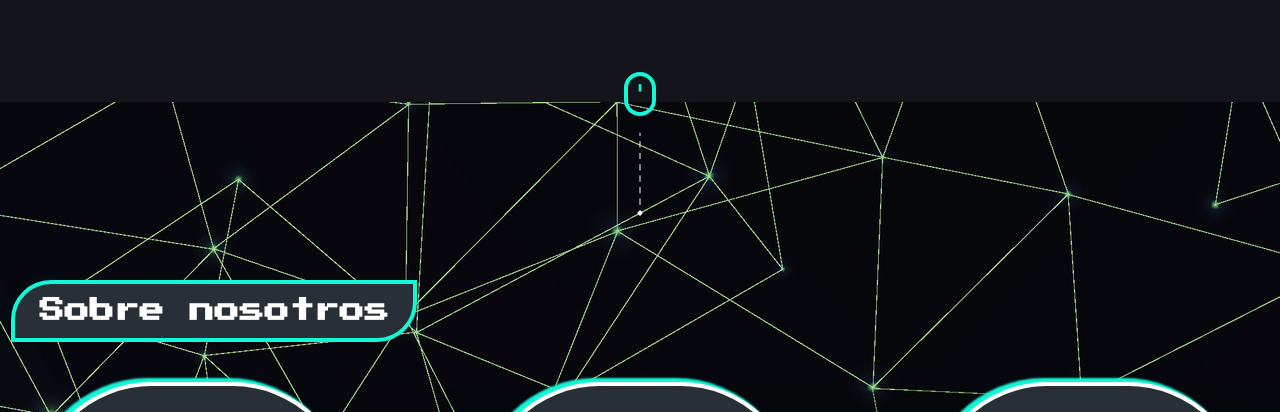
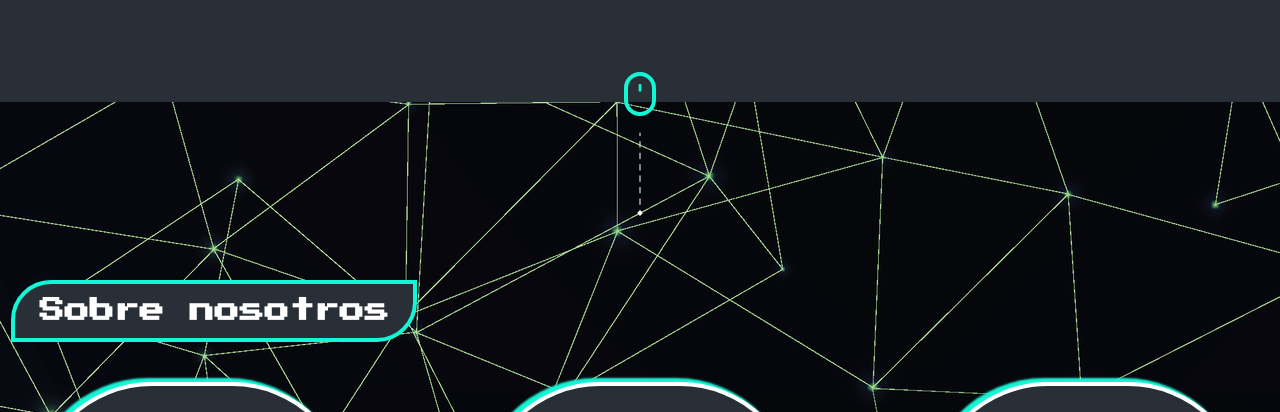
Before and after one commit to galveniano/aboti, an Astro site: page / in a window 1280 px wide. Shown: the part 787-1199 px from the top of the page. Built offline with nearby package versions, Linux system fonts and the light colour scheme; Astro itself is replaced by a stand-in of ours; what @midudev/tailwind-animations would draw is missing.

Commit message:
he cambiado el tema de fondo

```diff
--- a/src/layouts/Layout.astro
+++ b/src/layouts/Layout.astro
@@ -33,13 +33,9 @@ const { title } = Astro.props;
 </html>
 <style is:global>
 
-	:root {
-		--BG-1: #292F36;
-	}
-
 	html {
 		font-family: system-ui, sans-serif;
-		background: #13151a;
+		background: #292f37;
 		background-size: 224px;
 		color-scheme: dark light;
 	}
```
